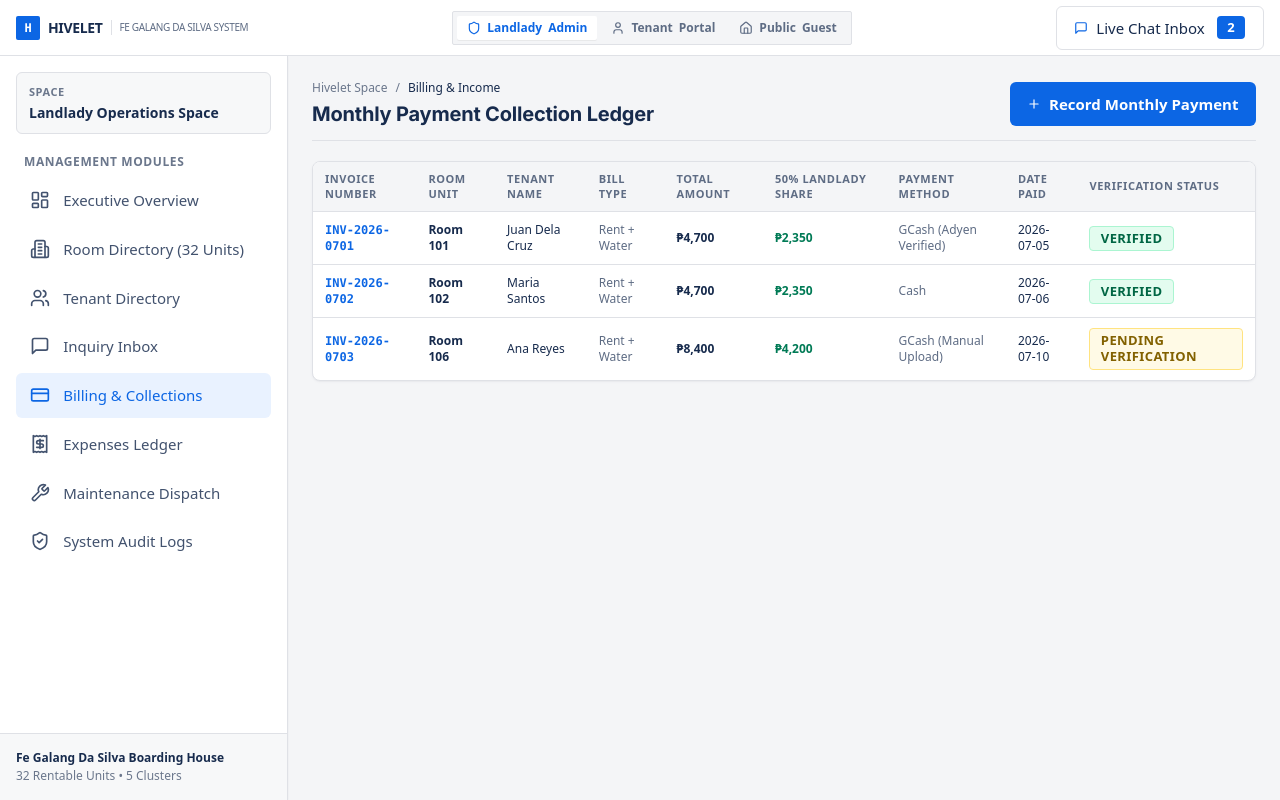
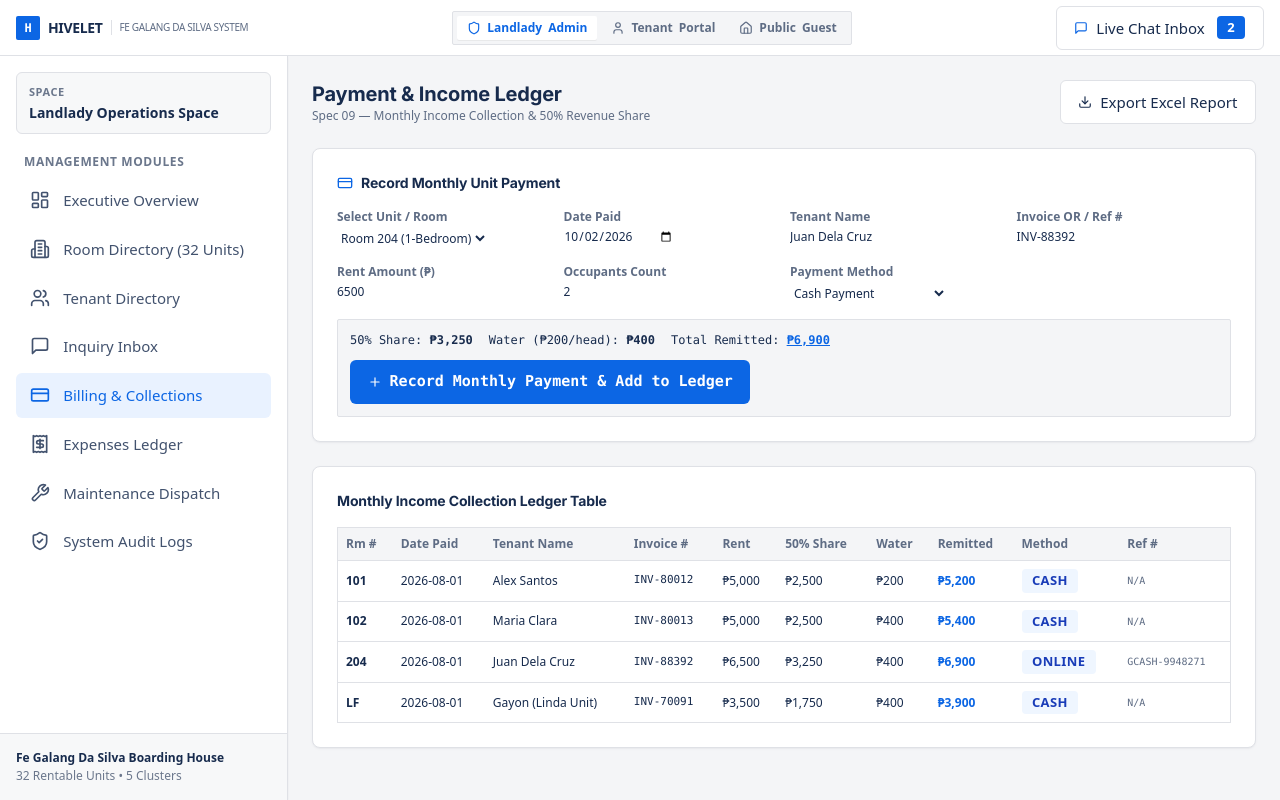
Before and after one commit to SeanJerve/hivelet, a Vue app in the folder frontend/: page /admin/billing in a window 1280 px wide. Built offline with nearby package versions, Linux system fonts and the light colour scheme.

Commit message:
feat: integrate Spec 09 income and Spec 10 expense ledgers

```diff
--- a/frontend/src/views/BillingPaymentsView.vue
+++ b/frontend/src/views/BillingPaymentsView.vue
@@ -1,138 +1,149 @@
+<!--
+  @file views/BillingPaymentsView.vue
+  @description Spec 09 Monthly Payment recorder and auto-updating collection ledger.
+  @systemBibleRef Section 3.3 - Billing & Income Collection Ledger
+  @rationale Implements 50% revenue share calculation, water billing rules (₱200/head), and auto-reflecting payment ledger.
+-->
 <script setup lang="ts">
-/**
- * @component BillingPaymentsView
- * @description Monthly Payment Recording Form, Invoice Generator, and Collection Ledger.
- * @systemBibleRef Section 5.5 & 09_MONTHLY_INCOME_REPORT.md
- * @rationale Enforces authoritative financial tracking. Derives 50% landlady share automatically
- *              and assigns unique Invoice Numbers for audit compliance.
- * @innovations Built-in 50% share calculation preview and structured collection ledger table
- *              with explicit Tenant Name and Invoice Number columns as specified in UI Wireframe Spec.
- */
-import { ref } from 'vue';
-import { CreditCard, Plus, CheckCircle2, DollarSign, FileText, Search } from 'lucide-vue-next';
+import { ref, computed } from 'vue';
+import { incomeLedger, rooms, addIncomeRecord } from '@/lib/systemState';
+import { Plus, Download, CreditCard } from 'lucide-vue-next';
 
-// Monthly Income / Collections Dataset
-const collections = ref([
-  { id: 1, invoiceNo: 'INV-2026-0701', room: 'Room 101', tenant: 'Juan Dela Cruz', billType: 'Rent + Water', amount: 4700, share50: 2350, payMethod: 'GCash (Adyen Verified)', paidDate: '2026-07-05', status: 'Verified' },
-  { id: 2, invoiceNo: 'INV-2026-0702', room: 'Room 102', tenant: 'Maria Santos', billType: 'Rent + Water', amount: 4700, share50: 2350, payMethod: 'Cash', paidDate: '2026-07-06', status: 'Verified' },
-  { id: 3, invoiceNo: 'INV-2026-0703', room: 'Room 106', tenant: 'Ana Reyes', billType: 'Rent + Water', amount: 8400, share50: 4200, payMethod: 'GCash (Manual Upload)', paidDate: '2026-07-10', status: 'Pending Verification' },
-]);
+const selectedUnitNum = ref('204');
+const datePaid = ref(new Date().toISOString().split('T')[0]);
+const tenantName = ref('Juan Dela Cruz');
+const invoiceNum = ref('INV-88392');
+const rentAmount = ref(6500);
+const occupantsCount = ref(2);
+const paymentMethod = ref<'Cash' | 'Online'>('Cash');
+const referenceNum = ref('');
 
-const showRecordForm = ref(false);
-const newPayment = ref({
-  room: 'Room 104',
-  tenant: 'Pedro Penduko',
-  amount: 4700,
-  payMethod: 'GCash',
-  invoiceNo: 'INV-2026-0704'
-});
+const calcShare = computed(() => (rentAmount.value || 0) / 2);
+const calcWater = computed(() => (occupantsCount.value || 0) * 200);
+const calcRemitted = computed(() => (rentAmount.value || 0) + calcWater.value);
 
-const submitPayment = () => {
-  collections.value.push({
-    id: Date.now(),
-    invoiceNo: newPayment.value.invoiceNo,
-    room: newPayment.value.room,
-    tenant: newPayment.value.tenant,
-    billType: 'Rent + Water',
-    amount: newPayment.value.amount,
-    share50: newPayment.value.amount * 0.5,
-    payMethod: newPayment.value.payMethod,
-    paidDate: new Date().toISOString().split('T')[0],
-    status: 'Verified'
+function handleSubmit() {
+  addIncomeRecord({
+    unit: selectedUnitNum.value,
+    date: datePaid.value,
+    invoiceNum: invoiceNum.value,
+    contact: tenantName.value,
+    period: 'Current Period',
+    rent: rentAmount.value,
+    share: calcShare.value,
+    occupants: occupantsCount.value,
+    water: calcWater.value,
+    remitted: calcRemitted.value,
+    paymentMethod: paymentMethod.value,
+    referenceNum: paymentMethod.value === 'Online' ? referenceNum.value || 'GCASH-9948271' : 'N/A'
   });
-  showRecordForm.value = false;
-};
+}
 </script>
 
 <template>
-  <div class="space-y-5">
-    <!-- Header Title -->
-    <div class="flex flex-col sm:flex-row sm:items-center justify-between gap-3 pb-3 border-b border-[#dfe1e6]">
+  <div class="space-y-6">
+    <div class="flex justify-between items-center">
       <div>
-        <div class="flex items-center gap-2 text-xs text-[#6b778c] mb-1">
-          <span>Hivelet Space</span>
-          <span>/</span>
-          <span class="font-medium text-[#172b4d]">Billing & Income</span>
-        </div>
-        <h1 class="text-xl font-bold text-[#172b4d]">Monthly Payment Collection Ledger</h1>
+        <h1 class="text-xl font-bold text-[#172b4d]">Payment & Income Ledger</h1>
+        <p class="text-xs text-[#5e6c84]">Spec 09 — Monthly Income Collection & 50% Revenue Share</p>
       </div>
-
-      <button @click="showRecordForm = true" class="jira-btn-primary text-xs">
-        <Plus class="w-3.5 h-3.5" />
-        <span>Record Monthly Payment</span>
-      </button>
+      <button class="jira-btn-secondary flex items-center gap-1.5"><Download class="w-3.5 h-3.5" /> Export Excel Report</button>
     </div>
 
-    <!-- Record Payment Form Card -->
-    <div v-if="showRecordForm" class="jira-card p-4 bg-[#f4f5f7] space-y-3">
-      <div class="flex items-center justify-between pb-2 border-b border-[#dfe1e6]">
-        <h3 class="font-bold text-sm text-[#172b4d]">RECORD MONTHLY PAYMENT UNIT FORM</h3>
-        <button @click="showRecordForm = false" class="text-xs text-[#6b778c]">Cancel</button>
-      </div>
+    <!-- Record Monthly Payment Form -->
+    <div class="jira-card p-6 space-y-4">
+      <h2 class="text-sm font-bold text-[#172b4d] flex items-center gap-2">
+        <CreditCard class="w-4 h-4 text-[#0c66e4]" /> Record Monthly Unit Payment
+      </h2>
 
-      <div class="grid grid-cols-1 sm:grid-cols-3 gap-3 text-xs">
-        <div>
-          <label class="block font-semibold text-[#5e6c84] mb-1">Select Unit & Tenant</label>
-          <select v-model="newPayment.room" class="w-full p-1.5 bg-white border border-[#dfe1e6] rounded-xs">
-            <option value="Room 104">Room 104 — Pedro Penduko</option>
-            <option value="Room 108">Room 108 — Elena Toribio</option>
-          </select>
+      <form @submit.prevent="handleSubmit" class="space-y-4 text-xs">
+        <div class="grid grid-cols-1 sm:grid-cols-4 gap-3">
+          <div>
+            <label class="block font-bold text-[#5e6c84] mb-1">Select Unit / Room</label>
+            <select v-model="selectedUnitNum" class="jira-input">
+              <option v-for="r in rooms" :key="r.id" :value="r.num">Room {{ r.num }} ({{ r.type }})</option>
+            </select>
+          </div>
+          <div>
+            <label class="block font-bold text-[#5e6c84] mb-1">Date Paid</label>
+            <input v-model="datePaid" type="date" class="jira-input" required />
+          </div>
+          <div>
+            <label class="block font-bold text-[#5e6c84] mb-1">Tenant Name</label>
+            <input v-model="tenantName" type="text" class="jira-input" required />
+          </div>
+          <div>
+            <label class="block font-bold text-[#5e6c84] mb-1">Invoice OR / Ref #</label>
+            <input v-model="invoiceNum" type="text" class="jira-input" required />
+          </div>
         </div>
 
-        <div>
-          <label class="block font-semibold text-[#5e6c84] mb-1">Total Payment Amount (₱)</label>
-          <input v-model.number="newPayment.amount" type="number" class="w-full p-1.5 bg-white border border-[#dfe1e6] rounded-xs" />
+        <div class="grid grid-cols-1 sm:grid-cols-4 gap-3">
+          <div>
+            <label class="block font-bold text-[#5e6c84] mb-1">Rent Amount (₱)</label>
+            <input v-model.number="rentAmount" type="number" class="jira-input" required />
+          </div>
+          <div>
+            <label class="block font-bold text-[#5e6c84] mb-1">Occupants Count</label>
+            <input v-model.number="occupantsCount" type="number" class="jira-input" min="0" required />
+          </div>
+          <div>
+            <label class="block font-bold text-[#5e6c84] mb-1">Payment Method</label>
+            <select v-model="paymentMethod" class="jira-input">
+              <option value="Cash">Cash Payment</option>
+              <option value="Online">Online Payment (GCash)</option>
+            </select>
+          </div>
+          <div v-if="paymentMethod === 'Online'">
+            <label class="block font-bold text-[#5e6c84] mb-1">GCash Ref #</label>
+            <input v-model="referenceNum" type="text" class="jira-input" placeholder="GCASH-9948271" />
+          </div>
         </div>
 
-        <div>
-          <label class="block font-semibold text-[#5e6c84] mb-1">Generated Invoice #</label>
-          <input v-model="newPayment.invoiceNo" type="text" readonly class="w-full p-1.5 bg-[#ebecf0] border border-[#dfe1e6] rounded-xs font-mono font-bold text-[#172b4d]" />
+        <div class="p-3 bg-[#f4f5f7] border border-[#dfe1e6] rounded-xs flex flex-wrap justify-between items-center gap-3 font-mono text-xs">
+          <div class="flex flex-wrap gap-4">
+            <span>50% Share: <strong>₱{{ calcShare.toLocaleString() }}</strong></span>
+            <span>Water (₱200/head): <strong>₱{{ calcWater.toLocaleString() }}</strong></span>
+            <span>Total Remitted: <strong class="text-[#0c66e4] underline">₱{{ calcRemitted.toLocaleString() }}</strong></span>
+          </div>
+          <button type="submit" class="jira-btn-primary flex items-center gap-1">
+            <Plus class="w-3.5 h-3.5" /> Record Monthly Payment & Add to Ledger
+          </button>
         </div>
-      </div>
-
-      <!-- 50% Share Derivation Live Preview -->
-      <div class="p-2.5 bg-[#e3fcef] border border-[#abf5d1] rounded-xs text-[#006644] text-xs flex items-center justify-between">
-        <span>50% Derivation Landlady Share Preview:</span>
-        <strong class="text-sm">₱{{ (newPayment.amount * 0.5).toLocaleString() }}</strong>
-      </div>
-
-      <div class="flex justify-end pt-2">
-        <button @click="submitPayment" class="jira-btn-primary">Confirm & Record Invoice</button>
-      </div>
+      </form>
     </div>
 
-    <!-- Collection Ledger Table -->
-    <div class="jira-card overflow-hidden">
+    <!-- Income Ledger Table -->
+    <div class="jira-card p-6 space-y-4">
+      <h2 class="text-sm font-bold text-[#172b4d]">Monthly Income Collection Ledger Table</h2>
       <div class="overflow-x-auto">
-        <table class="w-full text-left border-collapse text-xs">
-          <thead>
-            <tr class="bg-[#f4f5f7] border-b border-[#dfe1e6] text-[#5e6c84] uppercase tracking-wider font-semibold text-[11px]">
-              <th class="py-2.5 px-3">Invoice Number</th>
-              <th class="py-2.5 px-3">Room Unit</th>
-              <th class="py-2.5 px-3">Tenant Name</th>
-              <th class="py-2.5 px-3">Bill Type</th>
-              <th class="py-2.5 px-3">Total Amount</th>
-              <th class="py-2.5 px-3">50% Landlady Share</th>
-              <th class="py-2.5 px-3">Payment Method</th>
-              <th class="py-2.5 px-3">Date Paid</th>
-              <th class="py-2.5 px-3">Verification Status</th>
+        <table class="w-full text-left text-xs border border-[#dfe1e6]">
+          <thead class="bg-[#f4f5f7] text-[#5e6c84] font-bold border-b border-[#dfe1e6]">
+            <tr>
+              <th class="p-2">Rm #</th>
+              <th class="p-2">Date Paid</th>
+              <th class="p-2">Tenant Name</th>
+              <th class="p-2">Invoice #</th>
+              <th class="p-2">Rent</th>
+              <th class="p-2">50% Share</th>
+              <th class="p-2">Water</th>
+              <th class="p-2">Remitted</th>
+              <th class="p-2">Method</th>
+              <th class="p-2">Ref #</th>
             </tr>
           </thead>
-          <tbody class="divide-y divide-[#dfe1e6] text-[#172b4d]">
-            <tr v-for="c in collections" :key="c.id" class="hover:bg-[#f7f8f9]">
-              <td class="py-2.5 px-3 font-mono font-bold text-[#0c66e4]">{{ c.invoiceNo }}</td>
-              <td class="py-2.5 px-3 font-semibold">{{ c.room }}</td>
-              <td class="py-2.5 px-3 font-medium">{{ c.tenant }}</td>
-              <td class="py-2.5 px-3 text-[#5e6c84]">{{ c.billType }}</td>
-              <td class="py-2.5 px-3 font-bold">₱{{ c.amount.toLocaleString() }}</td>
-              <td class="py-2.5 px-3 text-emerald-700 font-semibold">₱{{ c.share50.toLocaleString() }}</td>
-              <td class="py-2.5 px-3 text-[#5e6c84]">{{ c.payMethod }}</td>
-              <td class="py-2.5 px-3">{{ c.paidDate }}</td>
-              <td class="py-2.5 px-3">
-                <span :class="['jira-badge', c.status === 'Verified' ? 'jira-badge-done' : 'jira-badge-warning']">
-                  {{ c.status }}
-                </span>
-              </td>
+          <tbody class="divide-y divide-[#dfe1e6]">
+            <tr v-for="(rec, idx) in incomeLedger" :key="idx" class="hover:bg-[#f4f5f7]">
+              <td class="p-2 font-bold">{{ rec.unit }}</td>
+              <td class="p-2">{{ rec.date }}</td>
+              <td class="p-2">{{ rec.contact }}</td>
+              <td class="p-2 font-mono text-[11px]">{{ rec.invoiceNum }}</td>
+              <td class="p-2">₱{{ rec.rent.toLocaleString() }}</td>
+              <td class="p-2">₱{{ rec.share.toLocaleString() }}</td>
+              <td class="p-2">₱{{ rec.water.toLocaleString() }}</td>
+              <td class="p-2 font-bold text-[#0c66e4]">₱{{ rec.remitted.toLocaleString() }}</td>
+              <td class="p-2"><span class="jira-badge bg-blue-50 text-blue-800">{{ rec.paymentMethod }}</span></td>
+              <td class="p-2 font-mono text-[10px] text-[#5e6c84]">{{ rec.referenceNum }}</td>
             </tr>
           </tbody>
         </table>
--- a/frontend/src/views/ExpensesLedgerView.vue
+++ b/frontend/src/views/ExpensesLedgerView.vue
@@ -1,66 +1,104 @@
+<!--
+  @file views/ExpensesLedgerView.vue
+  @description Spec 10 Guided Monthly Expense Ledger with multi-supplier logging and date cell rowspan merging.
+  @systemBibleRef Section 3.3 - Expenses & Financial Ledger
+  @rationale Implements date-grouped expense logs where multiple supplier receipts share a single date rowspan.
+-->
 <script setup lang="ts">
-/**
- * @component ExpensesLedgerView
- * @description Outgoing Operational Expenses Ledger and Multi-Supplier Expense Form.
- * @systemBibleRef Section 5.6 & 10_MONTHLY_EXPENSES_REPORT.md
- * @rationale Records outgoing hardware, maintenance, utility, and operational expenses.
- * @innovations Multi-supplier expense recording logic rendering merged date cells with individual
- *              supplier entries per line as specified in UI Wireframe Spec Section 3.
- */
 import { ref } from 'vue';
-import { Receipt, Plus, Trash2 } from 'lucide-vue-next';
+import { expenseLedger, addExpenseGroup, ExpenseItem } from '@/lib/systemState';
+import { Plus, Download, Receipt } from 'lucide-vue-next';
 
-const expenses = ref([
-  { id: 1, date: '2026-07-25', supplier: 'Bulacan Hardware Supply', category: 'Maintenance & Repairs', description: 'PVC Pipes & Faucet Replacement Parts', amount: 1450, paymentMethod: 'Cash', createdBy: 'Landlady' },
-  { id: 2, date: '2026-07-25', supplier: 'City Electrical Store', category: 'Maintenance & Repairs', description: 'Heavy Duty Circuit Breaker for 3rd Floor', amount: 2800, paymentMethod: 'GCash', createdBy: 'Landlady' },
-  { id: 3, date: '2026-07-15', supplier: 'Meralco / Power Co', category: 'Building Utilities', description: 'Common Area Electric Bill', amount: 4200, paymentMethod: 'Bank Transfer', createdBy: 'Landlady' },
+const expenseDate = ref(new Date().toISOString().split('T')[0]);
+const supplierItems = ref<ExpenseItem[]>([
+  { supplier: 'Wilcon Depot (bh)', area: 'BH', amount: 2500, catId: '8', catName: 'Repairs & Maintenance' }
 ]);
+
+function addSupplierRow() {
+  supplierItems.value.push({ supplier: '', area: 'BH', amount: 0, catId: '7', catName: 'Comm, Light, Water' });
+}
+
+function handleLogExpenses() {
+  addExpenseGroup({
+    date: expenseDate.value,
+    items: [...supplierItems.value]
+  });
+  supplierItems.value = [{ supplier: '', area: 'BH', amount: 0, catId: '8', catName: 'Repairs & Maintenance' }];
+}
 </script>
 
 <template>
-  <div class="space-y-5">
-    <!-- Header Title -->
-    <div class="flex flex-col sm:flex-row sm:items-center justify-between gap-3 pb-3 border-b border-[#dfe1e6]">
+  <div class="space-y-6">
+    <div class="flex justify-between items-center">
       <div>
-        <div class="flex items-center gap-2 text-xs text-[#6b778c] mb-1">
-          <span>Hivelet Space</span>
-          <span>/</span>
-          <span class="font-medium text-[#172b4d]">Expenses Ledger</span>
-        </div>
-        <h1 class="text-xl font-bold text-[#172b4d]">Operational Expenses & Outgoing Ledger</h1>
+        <h1 class="text-xl font-bold text-[#172b4d]">Guided Expenses Ledger</h1>
+        <p class="text-xs text-[#5e6c84]">Spec 10 — Multi-Supplier Expense Entry with Merged Date Rowspan</p>
       </div>
-
-      <button class="jira-btn-primary text-xs">
-        <Plus class="w-3.5 h-3.5" />
-        <span>Add Supplier Expense</span>
-      </button>
+      <button class="jira-btn-secondary flex items-center gap-1.5"><Download class="w-3.5 h-3.5" /> Export Expenses Excel</button>
     </div>
 
-    <!-- Expenses Data Table -->
-    <div class="jira-card overflow-hidden">
+    <!-- Multi-Supplier Form -->
+    <div class="jira-card p-6 space-y-4">
+      <h2 class="text-sm font-bold text-[#172b4d] flex items-center gap-2">
+        <Receipt class="w-4 h-4 text-[#0c66e4]" /> Log Date Expenses
+      </h2>
+
+      <form @submit.prevent="handleLogExpenses" class="space-y-3 text-xs">
+        <div class="w-48">
+          <label class="block font-bold text-[#5e6c84] mb-1">Expense Date</label>
+          <input v-model="expenseDate" type="date" class="jira-input" required />
+        </div>
+
+        <div class="space-y-2">
+          <div v-for="(item, idx) in supplierItems" :key="idx" class="grid grid-cols-1 sm:grid-cols-4 gap-2 p-2 bg-[#f4f5f7] border border-[#dfe1e6] rounded-xs">
+            <input v-model="item.supplier" type="text" placeholder="OR / Supplier Description" class="jira-input" required />
+            <select v-model="item.area" class="jira-input">
+              <option value="BH">BH Expenses</option>
+              <option value="MainHouse">Main House</option>
+              <option value="FrontApt">Front Apt</option>
+              <option value="BackApt">Back Apt</option>
+              <option value="Other">Other / Personal</option>
+            </select>
+            <input v-model.number="item.amount" type="number" placeholder="Amount (₱)" class="jira-input" required />
+            <input v-model="item.catName" type="text" placeholder="Category Name" class="jira-input" required />
+          </div>
+        </div>
+
+        <div class="flex justify-between items-center pt-2">
+          <button type="button" @click="addSupplierRow" class="jira-btn-secondary flex items-center gap-1">
+            <Plus class="w-3.5 h-3.5" /> Add Another OR / Supplier on Same Date
+          </button>
+          <button type="submit" class="jira-btn-primary">Log Expenses for Date</button>
+        </div>
+      </form>
+    </div>
+
+    <!-- Expenses Ledger Table -->
+    <div class="jira-card p-6 space-y-4">
+      <h2 class="text-sm font-bold text-[#172b4d]">Guided Expenses Ledger Table</h2>
       <div class="overflow-x-auto">
-        <table class="w-full text-left border-collapse text-xs">
-          <thead>
-            <tr class="bg-[#f4f5f7] border-b border-[#dfe1e6] text-[#5e6c84] uppercase tracking-wider font-semibold text-[11px]">
-              <th class="py-2.5 px-3">Date</th>
-              <th class="py-2.5 px-3">OR / Supplier Name</th>
-              <th class="py-2.5 px-3">Expense Category</th>
-              <th class="py-2.5 px-3">Description</th>
-              <th class="py-2.5 px-3">Amount</th>
-              <th class="py-2.5 px-3">Payment Method</th>
-              <th class="py-2.5 px-3">Recorded By</th>
+        <table class="w-full text-left text-xs border border-[#dfe1e6]">
+          <thead class="bg-[#f4f5f7] text-[#5e6c84] font-bold border-b border-[#dfe1e6]">
+            <tr>
+              <th class="p-2 border-r border-[#dfe1e6]">Expense Date (Merged)</th>
+              <th class="p-2">OR / Supplier Description</th>
+              <th class="p-2">Area</th>
+              <th class="p-2">Category</th>
+              <th class="p-2">Amount</th>
             </tr>
           </thead>
-          <tbody class="divide-y divide-[#dfe1e6] text-[#172b4d]">
-            <tr v-for="exp in expenses" :key="exp.id" class="hover:bg-[#f7f8f9]">
-              <td class="py-2.5 px-3 font-semibold">{{ exp.date }}</td>
-              <td class="py-2.5 px-3 font-bold text-[#172b4d]">{{ exp.supplier }}</td>
-              <td class="py-2.5 px-3 text-[#5e6c84]">{{ exp.category }}</td>
-              <td class="py-2.5 px-3 text-[#172b4d]">{{ exp.description }}</td>
-              <td class="py-2.5 px-3 font-bold text-rose-700">₱{{ exp.amount.toLocaleString() }}</td>
-              <td class="py-2.5 px-3 text-[#5e6c84]">{{ exp.paymentMethod }}</td>
-              <td class="py-2.5 px-3">{{ exp.createdBy }}</td>
-            </tr>
+          <tbody>
+            <template v-for="group in expenseLedger" :key="group.date">
+              <tr v-for="(item, itemIdx) in group.items" :key="itemIdx" class="border-b border-[#dfe1e6]">
+                <td v-if="itemIdx === 0" :rowspan="group.items.length" class="p-2 font-bold border-r border-[#dfe1e6] bg-[#f4f5f7] align-top">
+                  {{ group.date }}
+                </td>
+                <td class="p-2">{{ item.supplier }}</td>
+                <td class="p-2"><span class="jira-badge bg-slate-100 text-slate-800">{{ item.area }}</span></td>
+                <td class="p-2">{{ item.catName }}</td>
+                <td class="p-2 font-bold text-[#172b4d]">₱{{ item.amount.toLocaleString() }}</td>
+              </tr>
+            </template>
           </tbody>
         </table>
       </div>
```
